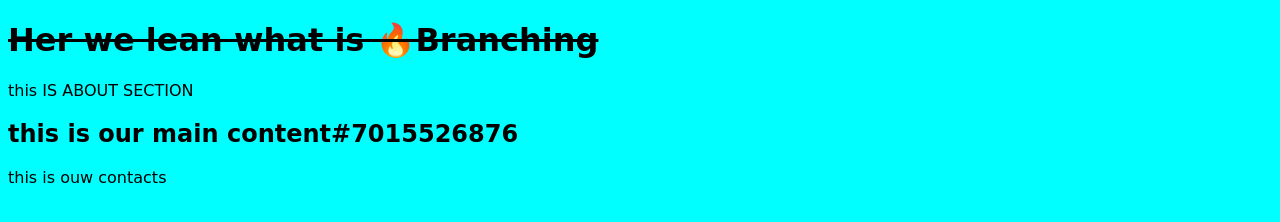
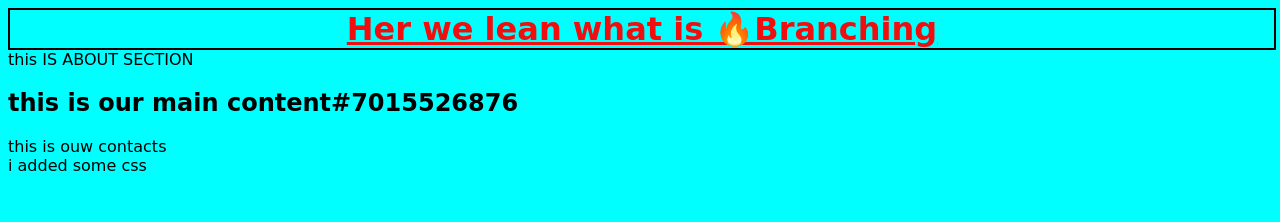
Before and after one commit to robin1117/testingWithGit, a plain HTML site: page index.html in a window 1280 px wide. Drawn offline with Linux system fonts and the light colour scheme.

Commit message:
I added CSS to Heading, also added transision

```diff
--- a/index.html
+++ b/index.html
@@ -19,7 +19,9 @@
     <section>
         this is ouw contacts
     </section>
-
+    <main>
+        <div>i added some css</div>
+    </main>
     <script src="script.js"></script>
 </body>
 </html>
--- a/style.css
+++ b/style.css
@@ -2,5 +2,19 @@ body{
     background-color: aqua;
 }
 h1 {
-    text-decoration-line: line-through;
+    text-align: center;
+    width: 100%;
+    border: 2px solid black;
+    display: block;
+    text-decoration-line: underline;
+    margin: auto;
+    color: rgb(240, 14, 14);
+    transition: all 1s, height 4s;
 }
+
+h1:hover{
+    width: 60%;
+    color: beige;
+    box-shadow: 1px 5px 6px;
+
+}
```
